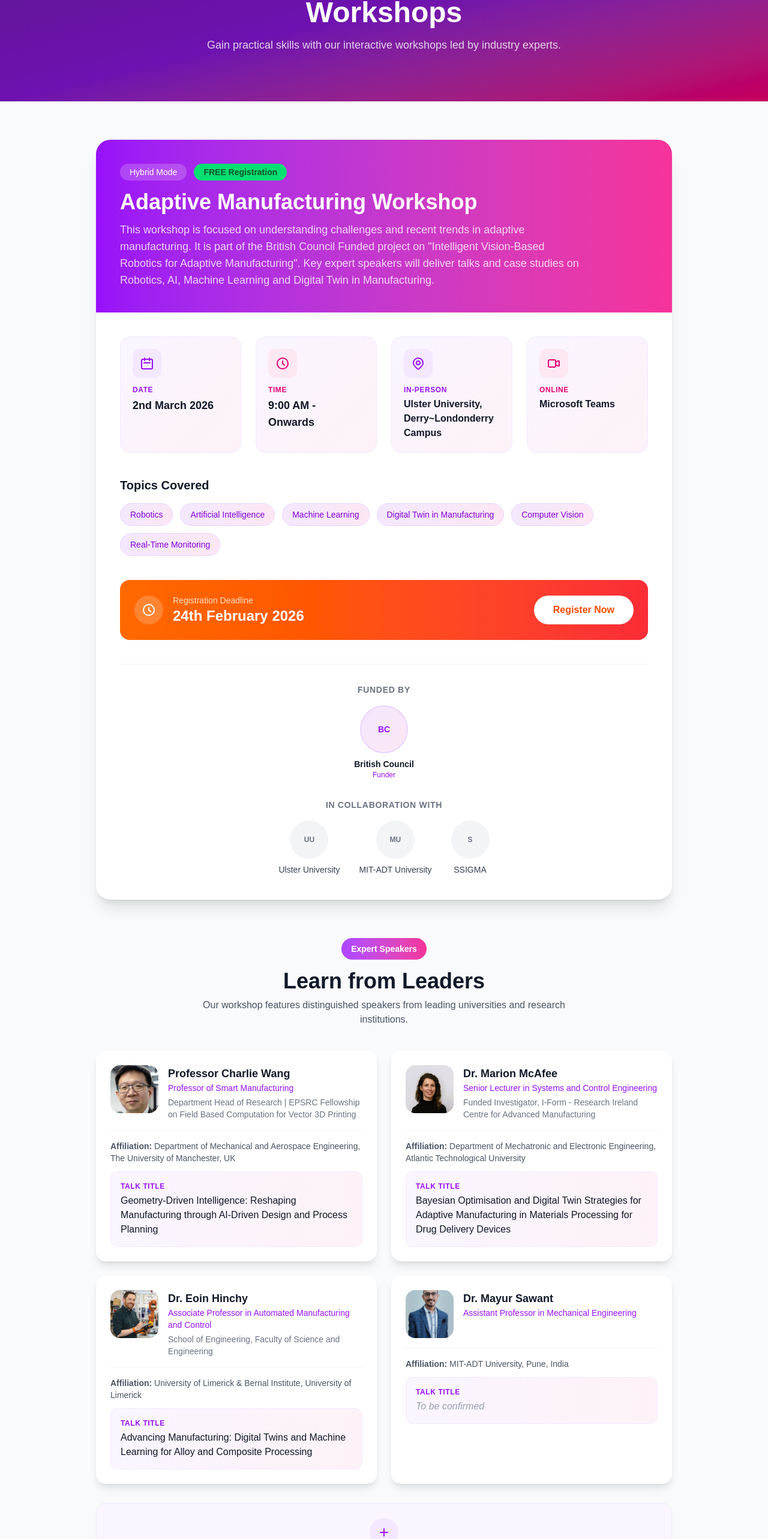
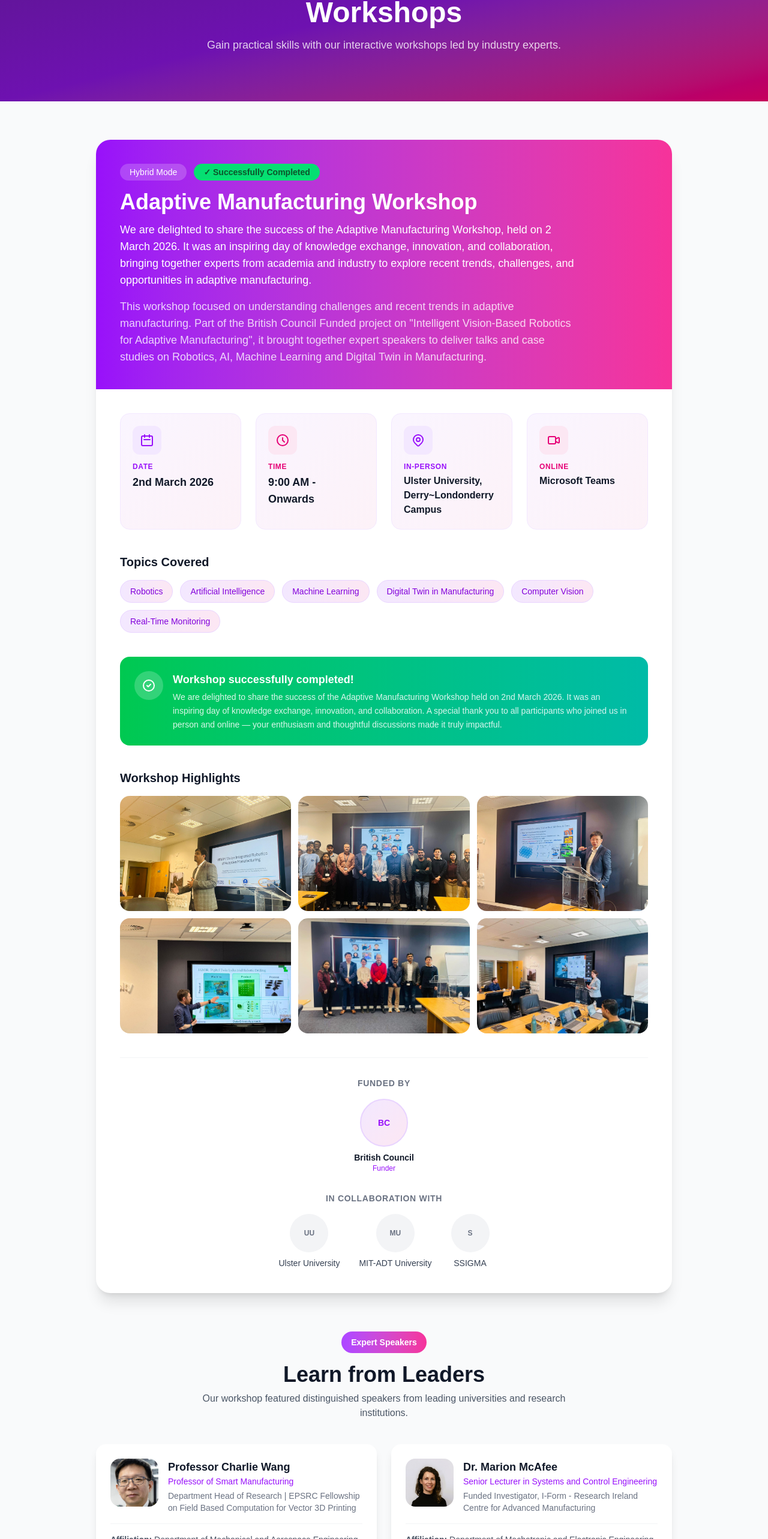
Before and after one commit to RasheedRashid/viram-website, a Next.js app: page /ulster-university/workshop-1 in a window 1280 px wide. Shown: the part 225-2791 px from the top of the page at 60% size. Built offline with nearby package versions, Linux system fonts and the light colour scheme.

Commit message:
Update page.tsx

```diff
--- a/app/ulster-university/workshop-1/page.tsx
+++ b/app/ulster-university/workshop-1/page.tsx
@@ -6,9 +6,8 @@ export default function Workshop() {
     time: "9:00 AM - Onwards",
     locationInPerson: "Ulster University, Derry~Londonderry Campus",
     locationOnline: "Microsoft Teams",
-    registrationDeadline: "24th February 2026",
     isFree: true,
-    description: `This workshop is focused on understanding challenges and recent trends in adaptive manufacturing. It is part of the British Council Funded project on "Intelligent Vision-Based Robotics for Adaptive Manufacturing". Key expert speakers will deliver talks and case studies on Robotics, AI, Machine Learning and Digital Twin in Manufacturing.`,
+    description: `This workshop focused on understanding challenges and recent trends in adaptive manufacturing. Part of the British Council Funded project on "Intelligent Vision-Based Robotics for Adaptive Manufacturing", it brought together expert speakers to deliver talks and case studies on Robotics, AI, Machine Learning and Digital Twin in Manufacturing.`,
     topics: [
       "Robotics",
       "Artificial Intelligence",
@@ -32,7 +31,7 @@ export default function Workshop() {
       role: "Department Head of Research | EPSRC Fellowship on Field Based Computation for Vector 3D Printing",
       affiliation: "Department of Mechanical and Aerospace Engineering, The University of Manchester, UK",
       talkTitle: "Geometry-Driven Intelligence: Reshaping Manufacturing through AI-Driven Design and Process Planning",
-      image: "/img/uuws/charlie-wang.jpg", // Add your image filename here
+      image: "/img/uuws/charlie-wang.jpg",
     },
     {
       name: "Dr. Marion McAfee",
@@ -40,23 +39,31 @@ export default function Workshop() {
       role: "Funded Investigator, I-Form - Research Ireland Centre for Advanced Manufacturing",
       affiliation: "Department of Mechatronic and Electronic Engineering, Atlantic Technological University",
       talkTitle: "Bayesian Optimisation and Digital Twin Strategies for Adaptive Manufacturing in Materials Processing for Drug Delivery Devices",
-      image: "/img/uuws/marion-mcafee.jpg", // Add your image filename here
+      image: "/img/uuws/marion-mcafee.jpg",
     },
     {
       name: "Dr. Eoin Hinchy",
       title: "Associate Professor in Automated Manufacturing and Control",
       role: "School of Engineering, Faculty of Science and Engineering",
       affiliation: "University of Limerick & Bernal Institute, University of Limerick",
-      talkTitle: "Advancing Manufacturing: Digital Twins and Machine Learning for Alloy and Composite Processing",
-      image: "/img/uuws/eoin-hinchy.jpg", // Add your image filename here
+      talkTitle: "Digital Twin for Condition Monitoring",
+      image: "/img/uuws/eoin-hinchy.jpg",
+    },
+    {
+      name: "Dr. Van Mien",
+      title: "Researcher in Robotics & Automation",
+      role: "",
+      affiliation: "",
+      talkTitle: "Collaborative Robots in Adaptive Manufacturing",
+      image: "",
     },
     {
       name: "Dr. Mayur Sawant",
       title: "Assistant Professor in Mechanical Engineering",
       role: "",
       affiliation: "MIT-ADT University, Pune, India",
-      talkTitle: "TBC",
-      image: "/img/uuws/mayur-sawant.jpg", // Add your image filename here
+      talkTitle: "Sensor-Driven Adaptive Manufacturing",
+      image: "/img/uuws/mayur-sawant.jpg",
     },
   ];
 
@@ -86,15 +93,16 @@ export default function Workshop() {
                 <span className="bg-white/20 backdrop-blur-sm text-white px-4 py-1 rounded-full text-sm font-medium">
                   {workshopDetails.subtitle}
                 </span>
-                {workshopDetails.isFree && (
                 <span className="bg-green-400 text-green-900 px-4 py-1 rounded-full text-sm font-bold">
-                    FREE Registration
+                  ✓ Successfully Completed
                 </span>
-                )}
               </div>
               <h2 className="text-3xl md:text-4xl font-bold text-white mb-3">
                 {workshopDetails.title}
               </h2>
+              <p className="text-white text-lg max-w-3xl mb-4">
+                We are delighted to share the success of the Adaptive Manufacturing Workshop, held on 2 March 2026. It was an inspiring day of knowledge exchange, innovation, and collaboration, bringing together experts from academia and industry to explore recent trends, challenges, and opportunities in adaptive manufacturing.
+              </p>
               <p className="text-white/80 text-lg max-w-3xl">
                 {workshopDetails.description}
               </p>
@@ -165,32 +173,41 @@ export default function Workshop() {
                 </div>
               </div>
 
-              {/* Registration Deadline Banner */}
-              <div className="bg-gradient-to-r from-orange-500 to-red-500 rounded-2xl p-6 mb-10 text-white">
-                <div className="flex flex-col md:flex-row items-center justify-between gap-4">
-                  <div className="flex items-center">
-                    <div className="w-12 h-12 bg-white/20 rounded-full flex items-center justify-center mr-4">
+              {/* Success Recap Banner — replaces registration deadline */}
+              <div className="bg-gradient-to-r from-green-500 to-teal-500 rounded-2xl p-6 mb-10 text-white">
+                <div className="flex items-start gap-4">
+                  <div className="w-12 h-12 bg-white/20 rounded-full flex items-center justify-center flex-shrink-0">
                     <svg className="w-6 h-6" fill="none" stroke="currentColor" viewBox="0 0 24 24">
-                        <path strokeLinecap="round" strokeLinejoin="round" strokeWidth={2} d="M12 8v4l3 3m6-3a9 9 0 11-18 0 9 9 0 0118 0z" />
+                      <path strokeLinecap="round" strokeLinejoin="round" strokeWidth={2} d="M9 12l2 2 4-4m6 2a9 9 0 11-18 0 9 9 0 0118 0z" />
                     </svg>
                   </div>
                   <div>
-                      <p className="text-white/80 text-sm">Registration Deadline</p>
-                      <p className="text-2xl font-bold">{workshopDetails.registrationDeadline}</p>
+                    <p className="text-white font-bold text-lg mb-1">Workshop successfully completed!</p>
+                    <p className="text-white/85 text-sm leading-relaxed">
+                      We are delighted to share the success of the Adaptive Manufacturing Workshop held on 2nd March 2026. It was an inspiring day of knowledge exchange, innovation, and collaboration. A special thank you to all participants who joined us in person and online — your enthusiasm and thoughtful discussions made it truly impactful.
+                    </p>
                   </div>
                 </div>
-                  <a
-                    href="/contact"
-                    className="bg-white text-orange-600 px-8 py-3 rounded-full font-bold hover:shadow-lg transition-all hover:scale-105"
-                  >
-                    Register Now
-                  </a>
+              </div>
+
+              {/* Photo Gallery */}
+              <div className="mb-10">
+                <h3 className="text-xl font-bold text-gray-900 mb-4">Workshop Highlights</h3>
+                <div className="grid grid-cols-1 sm:grid-cols-3 gap-3">
+                  {[1, 2, 3, 4, 5, 6].map((n) => (
+                    <div key={n}>
+                      <img
+                        src={`/img/uuws/${n}.jpg`}
+                        alt={`Workshop highlight ${n}`}
+                        className="w-full h-48 object-cover rounded-2xl"
+                      />
+                    </div>
+                  ))}
                 </div>
               </div>
 
               {/* Partners */}
               <div className="border-t border-gray-100 pt-8">
-                {/* Funder */}
                 <div className="mb-8">
                   <h3 className="text-sm text-gray-500 uppercase tracking-wider font-semibold mb-4 text-center">
                     Funded By
@@ -206,7 +223,6 @@ export default function Workshop() {
                   </div>
                 </div>
 
-                {/* Collaborators */}
                 <div>
                   <h3 className="text-sm text-gray-500 uppercase tracking-wider font-semibold mb-4 text-center">
                     In Collaboration With
@@ -243,10 +259,10 @@ export default function Workshop() {
                 Expert Speakers
               </span>
               <h2 className="text-3xl md:text-4xl font-bold text-gray-900">
-                Learn from  Leaders
+                Learn from Leaders
               </h2>
               <p className="text-gray-600 mt-2 max-w-2xl mx-auto">
-                Our workshop features distinguished speakers from leading universities and research institutions.
+                Our workshop featured distinguished speakers from leading universities and research institutions.
               </p>
             </div>
 
@@ -258,7 +274,6 @@ export default function Workshop() {
                 >
                   <div className="p-6">
                     <div className="flex items-start gap-4">
-                      {/* Avatar */}
                       {speaker.image ? (
                         <img
                           src={speaker.image}
@@ -272,7 +287,6 @@ export default function Workshop() {
                           </span>
                         </div>
                       )}
-                      {/* Info */}
                       <div className="flex-1 min-w-0">
                         <h3 className="text-lg font-bold text-gray-900">{speaker.name}</h3>
                         <p className="text-purple-600 font-medium text-sm">{speaker.title}</p>
@@ -283,62 +297,44 @@ export default function Workshop() {
                     </div>
 
                     <div className="mt-4 pt-4 border-t border-gray-100">
+                      {speaker.affiliation && (
                         <p className="text-gray-600 text-sm mb-3">
                           <span className="font-semibold">Affiliation:</span> {speaker.affiliation}
                         </p>
+                      )}
                       <div className="bg-gradient-to-r from-purple-50 to-pink-50 rounded-xl p-4 border border-purple-100">
                         <p className="text-xs text-purple-600 uppercase tracking-wider font-semibold mb-1">
                           Talk Title
                         </p>
-                        <p className="text-gray-900 font-medium">
-                          {speaker.talkTitle === "TBC" ? (
-                            <span className="text-gray-400 italic">To be confirmed</span>
-                          ) : (
-                            speaker.talkTitle
-                          )}
-                        </p>
+                        <p className="text-gray-900 font-medium">{speaker.talkTitle}</p>
                       </div>
                     </div>
                   </div>
                 </div>
               ))}
             </div>
-
-            {/* More Speakers Coming */}
-            <div className="mt-8 bg-purple-50 border border-purple-100 rounded-2xl p-6 text-center">
-              <div className="w-12 h-12 bg-purple-100 rounded-full flex items-center justify-center mx-auto mb-4">
-                <svg className="w-6 h-6 text-purple-600" fill="none" stroke="currentColor" viewBox="0 0 24 24">
-                  <path strokeLinecap="round" strokeLinejoin="round" strokeWidth={2} d="M12 6v6m0 0v6m0-6h6m-6 0H6" />
-                </svg>
-              </div>
-              <p className="text-purple-700 font-medium">
-                More expert speakers will be announced soon. Stay tuned!
-              </p>
-            </div>
           </div>
 
-          {/* CTA Section */}
+          {/* Thank You CTA — replaces Register CTA */}
           <div className="mt-16 bg-gradient-to-r from-purple-600 to-pink-500 rounded-3xl p-8 md:p-12 text-center text-white">
             <h2 className="text-2xl md:text-3xl font-bold mb-4">
-              Ready to Join the Workshop?
+              Thank You for Being Part of This!
             </h2>
             <p className="text-white/80 mb-8 max-w-2xl mx-auto">
-              Register now to secure your spot. Whether you prefer to attend in person at Ulster University or join online via Teams, we welcome you to be part of this learning experience.
+              Thank you to the British Council, Ulster University, and all colleagues in the School of Computing, Engineering & Intelligent Systems for making this event possible. Stay tuned for future workshops and events.
             </p>
             <div className="flex flex-col sm:flex-row gap-4 justify-center">
               <a
-                href="/contact"
+                href="https://viram.uk"
                 className="bg-white text-purple-600 px-8 py-4 rounded-full font-bold hover:shadow-xl transition-all hover:scale-105"
               >
-                Register Now — It's Free!
+                Explore VIRAM
               </a>
               <a
-                href="https://viram.uk"
-                target="_blank"
-                rel="noopener noreferrer"
+                href="/contact"
                 className="bg-white/10 border-2 border-white text-white px-8 py-4 rounded-full font-bold hover:bg-white/20 transition-all"
               >
-                Learn More
+                Contact Us
               </a>
             </div>
           </div>
@@ -352,9 +348,9 @@ export default function Workshop() {
                 </svg>
               </div>
               <div className="text-center md:text-left">
-                <h3 className="text-lg font-bold text-gray-900 mb-2">Have questions about the workshop?</h3>
+                <h3 className="text-lg font-bold text-gray-900 mb-2">Have questions about future workshops?</h3>
                 <p className="text-gray-600 mb-4">
-                  For more information about the workshop, visit{" "}
+                  For more information, visit{" "}
                   <a href="https://viram.uk" className="text-purple-600 font-semibold hover:underline">
                     https://viram.uk
                   </a>{" "}
@@ -372,6 +368,7 @@ export default function Workshop() {
               </div>
             </div>
           </div>
+
         </div>
       </section>
     </div>
```
Lines whose indentation alone changed are shown as unchanged.
